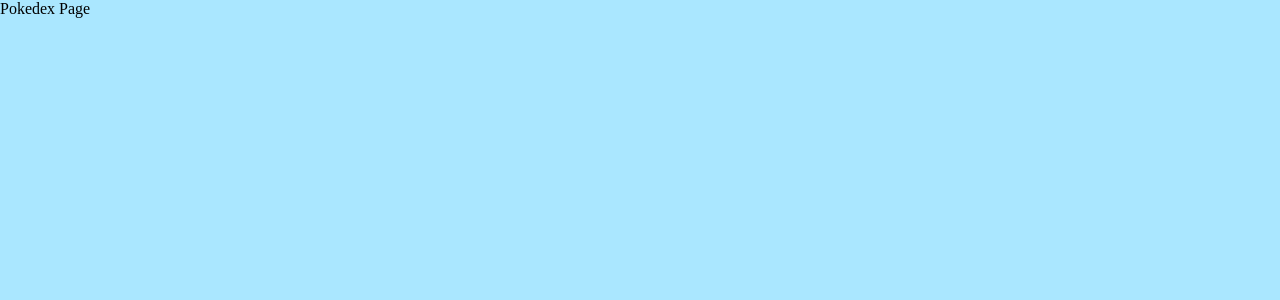
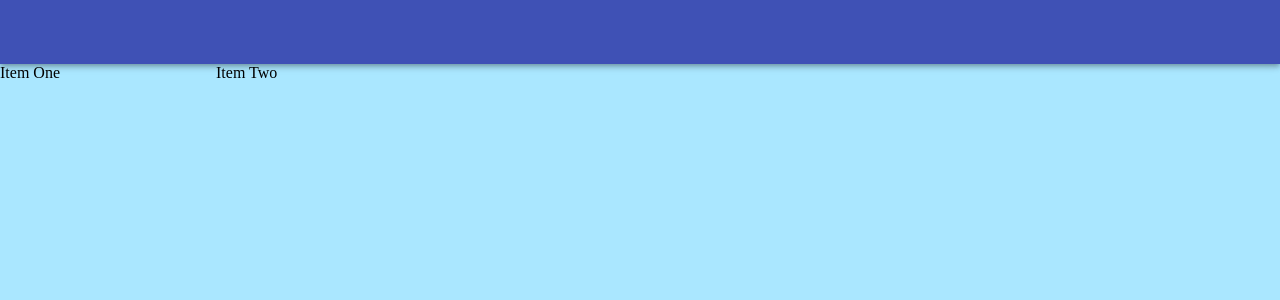
Before and after one commit to Melia-create/react-pokedex, a React (Create React App) app: page / in a window 1280 px wide. Shown: the top 300 px of the page. Built offline with nearby package versions, Linux system fonts and the light colour scheme.

Commit message:
Basic MaterialUI stuff

```diff
--- a/src/components/Pokedex.js
+++ b/src/components/Pokedex.js
@@ -1,10 +1,21 @@
 import React from 'react';
+import { AppBar, Toolbar, Grid } from '@material-ui/core';
 
 const Pokedex = () => {
     return (
-        <div>
-            Pokedex Page
-        </div>
+        <>
+            <AppBar position="static">
+                <Toolbar />
+            </AppBar>
+            <Grid container spacing={2}>
+                <Grid item xs={2}>
+                    Item One
+                </Grid>
+                <Grid item xs={2}>
+                    Item Two
+                </Grid>
+            </Grid>
+        </>
     );
 }
 
--- a/src/components/Pokemon.js
+++ b/src/components/Pokemon.js
@@ -1,8 +1,13 @@
 import React from 'react';
 
-const Pokemon = () => {
+const Pokemon = (props) => {
+    const { match } = props;
+    const { params } = match;
+    const { pokemonId } = params;
+
     return (
         <div>
+            {`Pokemon Page for #${pokemonId}`}
             Pokemon Page
         </div>
     );
```
